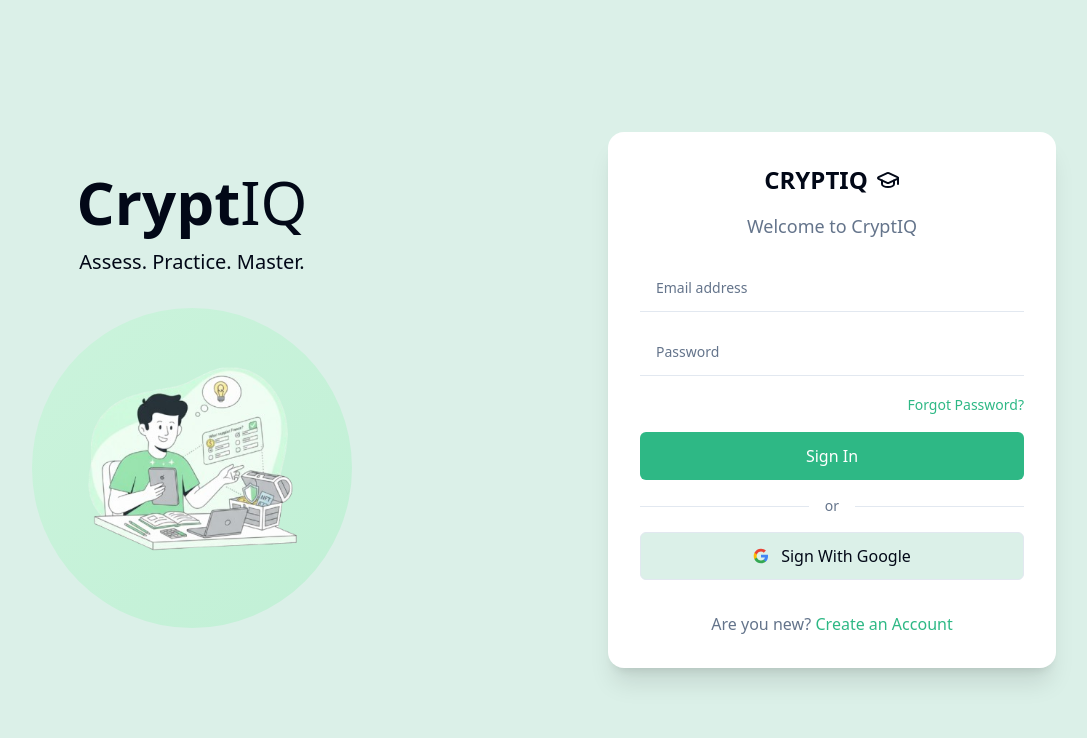
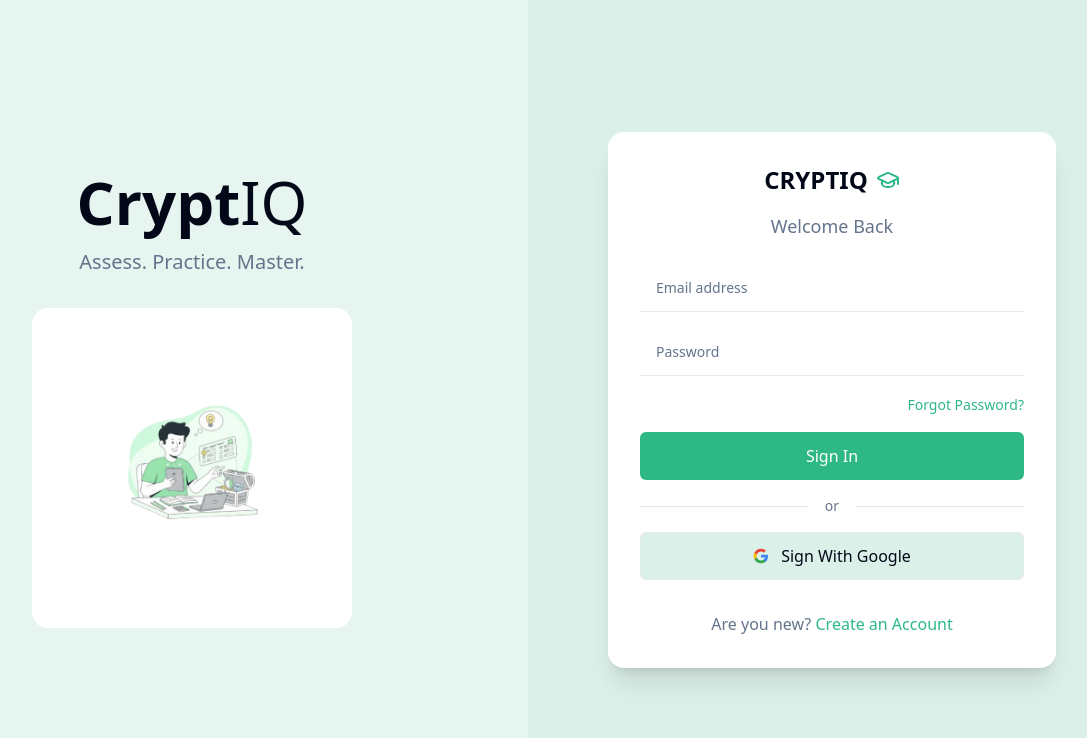
Before and after one commit to himansu22jicys023-eng/cryptiq, a React (Vite) app: page /login in a window 1280 px wide. Shown: the top 738 px of the page, without its empty margins (144-1231 px from the left). Built offline with nearby package versions, Linux system fonts and the light colour scheme.

Commit message:
Refactor: Update login and register themes

```diff
--- a/src/components/LoginPage.tsx
+++ b/src/components/LoginPage.tsx
@@ -37,25 +37,25 @@ const LoginPage = () => {
   return (
     <div className="min-h-screen bg-background flex">
       {/* Left Side - Brand and Illustration */}
-      <div className="flex-1 flex flex-col items-center justify-center p-8 lg:p-16">
+      <div className="flex-1 flex flex-col items-center justify-center p-8 lg:p-16 bg-card/30">
         <div className="max-w-md w-full text-center space-y-8">
           {/* Logo and Tagline */}
           <div className="space-y-4">
             <h1 className="text-6xl font-bold text-foreground">
               Crypt<span className="font-normal">IQ</span>
             </h1>
-            <p className="text-xl text-foreground font-medium">
+            <p className="text-xl text-muted-foreground font-medium">
               Assess. Practice. Master.
             </p>
           </div>
 
           {/* Illustration */}
           <div className="relative">
-            <div className="w-80 h-80 mx-auto rounded-full bg-gradient-to-br from-green-200/50 to-green-300/30 flex items-center justify-center">
+            <div className="w-80 h-80 mx-auto rounded-2xl bg-card flex items-center justify-center">
               <img
                 src={cryptiqIllustration}
                 alt="CryptIQ Learning Platform Illustration"
-                className="w-150 h-150 object-contain"
+                className="w-64 h-64 object-contain"
               />
             </div>
           </div>
@@ -70,9 +70,9 @@ const LoginPage = () => {
             <div className="text-center space-y-2">
               <div className="flex items-center justify-center gap-2 mb-4">
                 <span className="text-2xl font-bold text-foreground">CRYPTIQ</span>
-                <GraduationCap className="w-6 h-6 text-foreground" />
+                <GraduationCap className="w-6 h-6 text-accent" />
               </div>
-              <p className="text-muted-foreground text-lg">Welcome to CryptIQ</p>
+              <p className="text-muted-foreground text-lg">Welcome Back</p>
             </div>
 
             {/* Form */}
--- a/src/components/RegisterPage.tsx
+++ b/src/components/RegisterPage.tsx
@@ -50,25 +50,25 @@ const RegisterPage = () => {
   return (
     <div className="min-h-screen bg-background flex overflow-hidden">
       {/* Left Side - Brand and Illustration */}
-      <div className="flex-1 flex flex-col items-center justify-center p-8 lg:p-16">
+      <div className="flex-1 flex flex-col items-center justify-center p-8 lg:p-16 bg-card/30">
         <div className="max-w-md w-full text-center space-y-8">
           {/* Logo and Tagline */}
           <div className="space-y-4">
             <h1 className="text-6xl font-bold text-foreground">
               Crypt<span className="font-normal">IQ</span>
             </h1>
-            <p className="text-xl text-foreground font-medium">
+            <p className="text-xl text-muted-foreground font-medium">
               Assess. Practice. Master.
             </p>
           </div>
 
           {/* Illustration */}
           <div className="relative">
-            <div className="w-80 h-80 mx-auto rounded-full bg-gradient-to-br from-green-200/50 to-green-300/30 flex items-center justify-center">
+            <div className="w-80 h-80 mx-auto rounded-2xl bg-card flex items-center justify-center">
               <img
                 src={cryptiqIllustration}
                 alt="CryptIQ Learning Platform Illustration"
-                className="w-150 h-150 object-contain" // Adjusted to fit better, assuming original w-150 was a custom or error; use standard Tailwind
+                className="w-64 h-64 object-contain"
               />
             </div>
           </div>
@@ -83,9 +83,9 @@ const RegisterPage = () => {
             <div className="text-center space-y-2">
               <div className="flex items-center justify-center gap-2 mb-4">
                 <span className="text-2xl font-bold text-foreground">CRYPTIQ</span>
-                <GraduationCap className="w-6 h-6 text-foreground" />
+                <GraduationCap className="w-6 h-6 text-accent" />
               </div>
-              <p className="text-muted-foreground text-lg">Create your CryptIQ account</p>
+              <p className="text-muted-foreground text-lg">Create your account</p>
             </div>
 
             {/* Form */}
```
